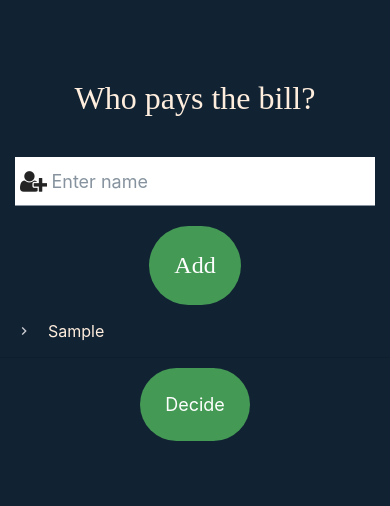
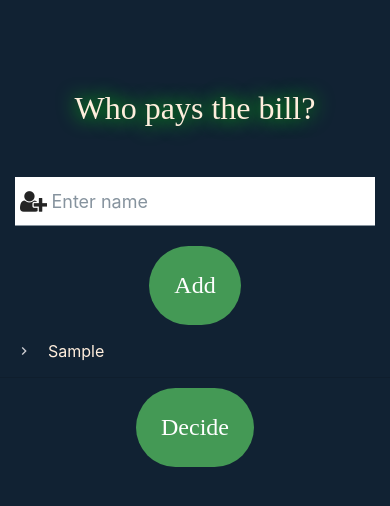
Before and after one commit to KovaKreative/who-pays, a React Native app: screen / in a window 390 px wide. Both pictures are taken after typing "Sample" into the empty fields and a click on the button "Add". Shown: the top 506 px of the page. Built offline with nearby package versions, Linux system fonts and the light colour scheme.

Commit message:
Ensure font is loaded

```diff
--- a/index.js
+++ b/index.js
@@ -24,6 +24,8 @@ export default function Root() {
   }, []);
 
   return (
+    fontsLoaded
+    &&
     <>
       <App />
       <Toast />
--- a/src/components/Home.js
+++ b/src/components/Home.js
@@ -3,8 +3,11 @@ import { StyleSheet, View } from "react-native";
 import { Formik } from 'formik';
 import * as Yup from 'yup';
 import { Text, Input, Button, ListItem, color } from '@rneui/base';
+import { useState } from "react";
 
 export default function Home(props) {
+
+  const [buttonColor, setButtonColor] = useState(String(Math.floor(Math.random() * 100)));
 
   const renderedNames = props.names?.map((name, i) => {
     return <ListItem
@@ -84,6 +87,10 @@ export default function Home(props) {
           <Button
             buttonStyle={styles.button}
             title="Decide"
+            titleStyle={{
+              fontFamily: 'OlivessansPimiento',
+              fontSize: 24
+            }}
             onPress={props.decide}
           />
         </>
@@ -103,7 +110,10 @@ const styles = StyleSheet.create({
   textLight: {
     color: '#FED',
     fontFamily: 'OlivessansPimiento',
-    fontSize: 32
+    fontSize: 32,
+    textShadowColor: '#0F0',
+    textShadowRadius: 20,
+    padding: 10
   },
   button: {
     marginTop: 10,
--- a/src/components/Loser.js
+++ b/src/components/Loser.js
@@ -39,10 +39,10 @@ const styles = StyleSheet.create({
   textLight: {
     color: '#FED',
     fontFamily: 'OlivessansPimiento',
-    fontSize: 28,
-    textAlign: 'center',
-    paddingHorizontal: 20,
-    marginBottom: 10
+    fontSize: 32,
+    textShadowColor: '#F0F',
+    textShadowRadius: 20,
+    padding: 10
   },
   button: {
     marginTop: 10,
```
